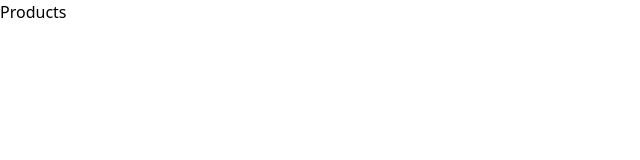
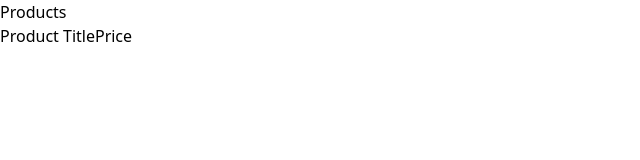
Before and after one commit to lukas-laas/next-second-hand, a Next.js app: page / in a window 1280 px wide. Shown: the top 160 px of the page, without its empty margins (0-640 px from the left). Built offline with nearby package versions, Linux system fonts and the light colour scheme.

Commit message:
-m
Co-authored-by: Orianamendez <egleemendez@gmail.com>
Co-authored-by: Lukaslaas <lukas.s.laas@gmail.com>

```diff
--- a/src/app/page.tsx
+++ b/src/app/page.tsx
@@ -4,6 +4,12 @@ export default function Home() {
   return (
     <main>
       <h1>Products</h1>
+      <ul>
+        <li>
+          <span>Product Title</span>
+          <span>Price</span>
+        </li>
+      </ul>
     </main>
   );
 }
```
